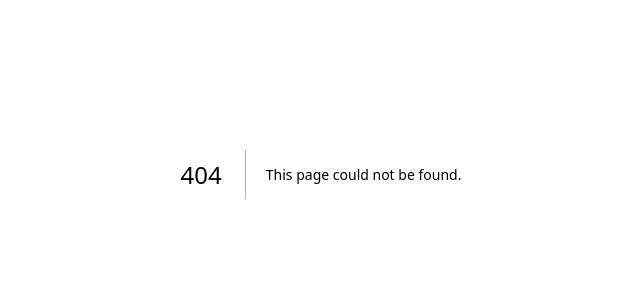
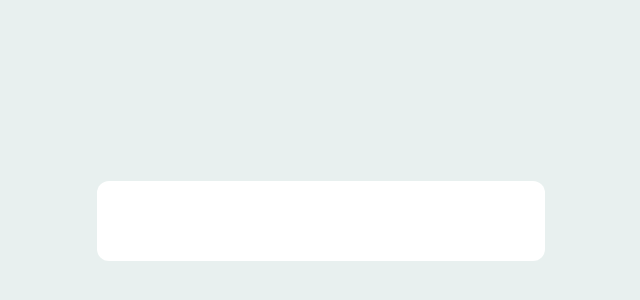
Before and after one commit to dbslapitan/bookmark-manager-front, a Next.js app: page /login in a window 1280 px wide. Before the commit this address had no page. Shown: the part 226-526 px from the top of the page, without its empty margins (319-959 px from the left). Built offline with nearby package versions, Linux system fonts and the light colour scheme.

Commit message:
add login page

```diff
--- a/src/app/globals.css
+++ b/src/app/globals.css
@@ -1,12 +1,28 @@
 @import "tailwindcss";
 
 :root {
-  --background: #ffffff;
-  --foreground: #171717;
 }
 
 @theme {
-
+  --color-neutral: #FFFFFF;
+  --color-nl-900: #051513;
+  --color-nl-800: #4C5C59;
+  --color-nl-500: #899492;
+  --color-nl-400: #C0CFCC;
+  --color-nl-300: #DDE9E7;
+  --color-nl-100: #E8F0EF;
+  --color-nd: #001414;
+  --color-nd-900: #001414;
+  --color-nd-800: #001F1F;
+  --color-nd-600: #002E2D;
+  --color-nd-500: #004241;
+  --color-nd-400: #004746;
+  --color-nd-300: #00706E;
+  --color-nd-100: #B1B9B9;
+  --color-teal-700: #014745;
+  --color-teal-800: #013C3B;
+  --color-red-600: #FD4740;
+  --color-red-800: #CB0A04;
 }
 
 @media (prefers-color-scheme: dark) {
--- /dev/null
+++ b/src/app/login/page.tsx
@@ -0,0 +1,10 @@
+export default function Page(){
+  return (
+    <>
+      <main className="flex bg-nl-100 w-screen h-screen justify-center items-center">
+        <form action="" className="bg-neutral py-10 px-8 h-fit rounded-xl mt-[5.90625rem] w-full max-w-112 mx-4">
+        </form>
+      </main>
+    </>
+  );
+}
--- /dev/null
+++ b/src/ui/components/logo.tsx
@@ -0,0 +1,16 @@
+"use client";
+
+import { useState } from "react";
+import logoLight from "../../../public/svgs/icon-light-theme.svg";
+import logoDark from "../../../public/svgs/logo-dark-theme.svg";
+
+export default function Logo(){
+
+  const [logo, setLogo] = useState(logoLight);
+
+  return (
+    <>
+
+    </>
+  );
+}
```
